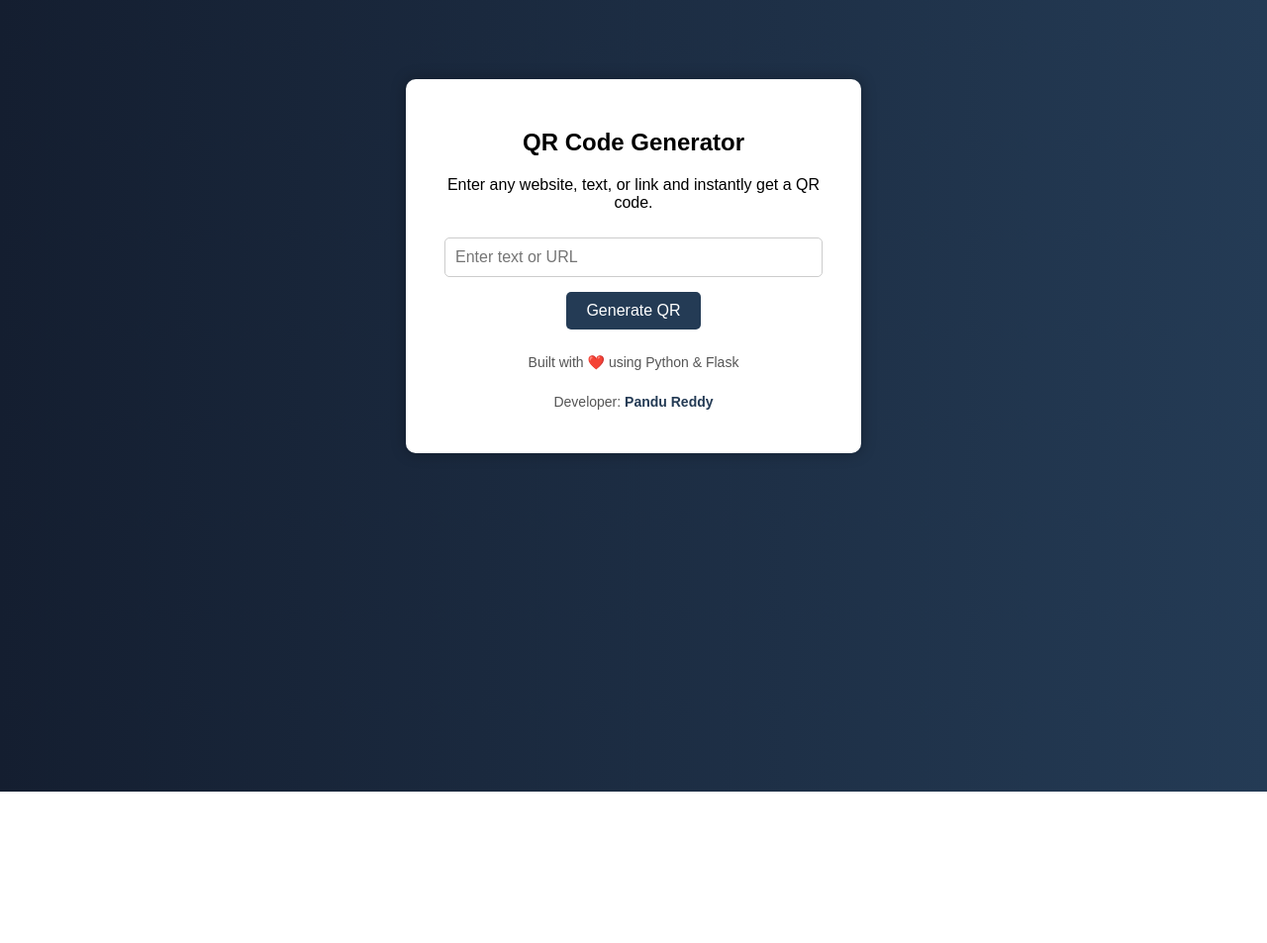
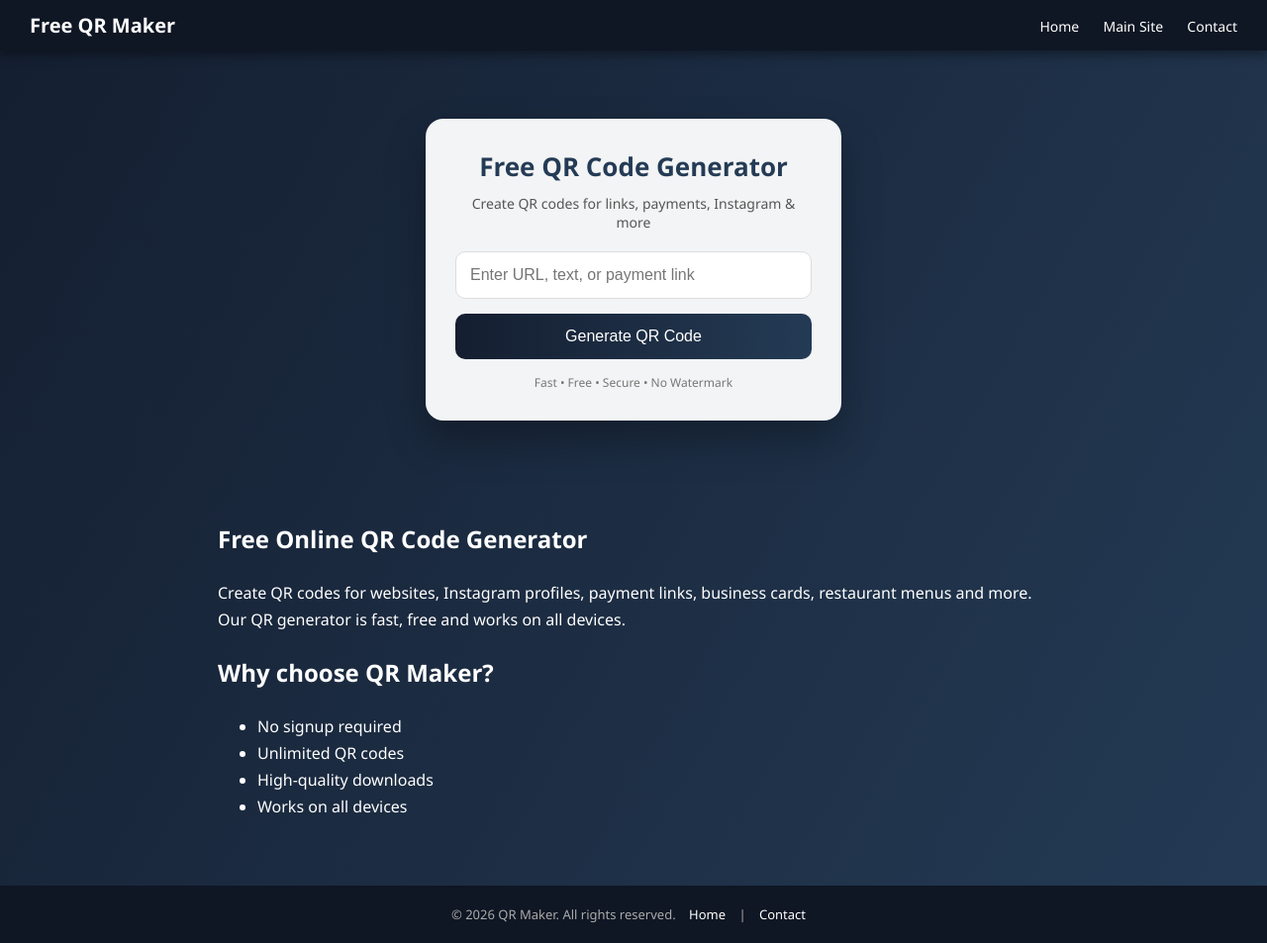
Before and after one commit to PanduReddyMannuru/qr_generator, a Flask app: page / in a window 1280 px wide. Shown: the whole page at 99% size. Before the commit the page ends 800 px from the top, so only its background shows below. Run offline with Flask 3, Linux system fonts and the light colour scheme.

Commit message:
ui updated

```diff
--- a/templates/index.html
+++ b/templates/index.html
@@ -1,114 +1,191 @@
 <!DOCTYPE html>
-<html>
+<html lang="en">
 <head>
-    <title>QR Code Generator</title>
+<meta charset="UTF-8">
+<title>Free QR Code Generator – Create QR Codes Online Instantly</title>
+
+<meta name="description" content="Generate free QR codes for websites, payments, Instagram, menus, WhatsApp and more. Create high quality QR codes online instantly with our free QR generator.">
+
+<meta name="viewport" content="width=device-width, initial-scale=1.0">
+
+<script async src="https://pagead2.googlesyndication.com/pagead/js/adsbygoogle.js?client=ca-pub-3321138921293643"
+crossorigin="anonymous"></script>
 
 <style>
-        body {
-            background: linear-gradient(to right, #141E30, #243B55);
-            font-family: Arial, sans-serif;
-            color: white;
-            text-align: center;
+*{box-sizing:border-box}
+
+body{
+margin:0;
+font-family:'Segoe UI',Arial,sans-serif;
+background:linear-gradient(120deg,#141E30,#243B55);
+min-height:100vh;
+color:white
 }
 
-        .container {
-            margin-top: 80px;
-            background: white;
-            color: black;
-            width: 400px;
-            padding: 30px;
-            border-radius: 10px;
-            margin-left: auto;
-            margin-right: auto;
-            box-shadow: 0px 0px 15px rgba(0,0,0,0.3);
+/* NAVBAR */
+.navbar{
+position:fixed;
+top:0;
+width:100%;
+background:#0f1624;
+display:flex;
+justify-content:space-between;
+align-items:center;
+padding:12px 30px;
+z-index:1000;
+box-shadow:0 4px 10px rgba(0,0,0,0.4)
 }
 
-        input {
-            width: 90%;
-            padding: 10px;
-            font-size: 16px;
-            margin-top: 10px;
-            border-radius: 5px;
-            border: 1px solid #ccc;
+.logo{
+font-size:20px;
+font-weight:600;
+color:#fff
 }
 
-        button {
-            margin-top: 15px;
-            padding: 10px 20px;
-            background: #243B55;
-            color: white;
-            border: none;
-            border-radius: 5px;
-            font-size: 16px;
-            cursor: pointer;
+.nav-links a{
+margin-left:20px;
+color:#fff;
+text-decoration:none;
+font-size:14px
 }
 
-        button:hover {
-            background: #141E30;
+.nav-links a:hover{color:#00c6ff}
+
+/* MAIN CARD */
+.glass{
+background:rgba(255,255,255,0.95);
+border-radius:18px;
+padding:30px;
+max-width:420px;
+width:90%;
+margin:120px auto 40px;
+box-shadow:0 20px 40px rgba(0,0,0,0.3);
+text-align:center;
+color:black
 }
 
-        img {
-            margin-top: 20px;
-            width: 200px;
+h1{margin:0;font-size:26px;color:#243B55}
+.tagline{margin:10px 0 20px;color:#555;font-size:14px}
+
+input{
+width:100%;
+padding:14px;
+border-radius:10px;
+border:1px solid #ddd;
+font-size:16px
 }
 
-        a {
-            display: inline-block;
-            margin-top: 10px;
-            text-decoration: none;
-            color: #243B55;
-            font-weight: bold;
+button{
+width:100%;
+padding:14px;
+margin-top:15px;
+background:linear-gradient(to right,#141E30,#243B55);
+border:none;
+color:white;
+border-radius:10px;
+font-size:16px;
+cursor:pointer
 }
 
-        .footer {
-            margin-top: 25px;
-            font-size: 14px;
-            color: #555;
+button:hover{opacity:.9}
+
+img{margin-top:20px;width:200px}
+
+.download-btn{
+display:inline-block;
+margin-top:15px;
+padding:12px 25px;
+background:linear-gradient(to right,#243B55,#141E30);
+color:white;
+border-radius:8px;
+text-decoration:none
 }
 
-        .footer a {
-            color: #243B55;
-            text-decoration: none;
-            font-weight: bold;
+.trust{margin-top:15px;font-size:12px;color:#777}
+
+/* SEO */
+.seo{
+max-width:900px;
+margin:50px auto 20px;
+padding:30px;
+line-height:1.7
 }
 
-        .footer a:hover {
-            text-decoration: underline;
+/* FOOTER */
+.footer{
+width:100%;
+padding:20px;
+background:#0f1624;
+text-align:center;
+font-size:13px;
+color:#aaa
 }
 
+.footer a{
+color:#fff;
+text-decoration:none;
+margin:0 10px
+}
+
+.footer a:hover{text-decoration:underline}
 </style>
-    <script async src="https://pagead2.googlesyndication.com/pagead/js/adsbygoogle.js?client=ca-pub-3321138921293643"
-     crossorigin="anonymous"></script>
 </head>
 
 <body>
 
-    <div class="container">
-        <h2>QR Code Generator</h2>
-        <p>Enter any website, text, or link and instantly get a QR code.</p>
+<!-- NAVBAR -->
+<div class="navbar">
+  <div class="logo">Free QR Maker</div>
+  <div class="nav-links">
+    <a href="https://qrgenerator.pandureddy.me">Home</a>
+    <a href="https://pandureddy.me">Main Site</a>
+    <a href="https://pandureddy.me">Contact</a>
+  </div>
+</div>
+
+<!-- MAIN -->
+<div class="glass">
+<h1>Free QR Code Generator</h1>
+<div class="tagline">Create QR codes for links, payments, Instagram & more</div>
 
 <form method="POST">
-            <input type="text" name="data" placeholder="Enter text or URL" required>
-            <br>
-            <button type="submit">Generate QR</button>
+<input type="text" name="data" placeholder="Enter URL, text, or payment link" required>
+<button type="submit">Generate QR Code</button>
 </form>
 
 {% if qr_img %}
 <img src="{{ qr_img }}">
 <br>
-            <a href="{{ qr_img }}" download>Download QR Code</a>
+<a href="{{ qr_img }}" download class="download-btn">Download QR Code</a>
 {% endif %}
 
-        <div class="footer">
-             <p>Built with ❤️ using Python & Flask</p>
-             <p>
-                 Developer:
-                <a href="https://github.com/PanduReddyMannuru" target="_blank">
-                Pandu Reddy
-             </a>
-        </p>
+<div class="trust">
+Fast • Free • Secure • No Watermark
+</div>
 </div>
 
+<!-- SEO -->
+<div class="seo">
+<h2>Free Online QR Code Generator</h2>
+<p>
+Create QR codes for websites, Instagram profiles, payment links, business cards, restaurant menus and more.
+Our QR generator is fast, free and works on all devices.
+</p>
+
+<h2>Why choose QR Maker?</h2>
+<ul>
+<li>No signup required</li>
+<li>Unlimited QR codes</li>
+<li>High-quality downloads</li>
+<li>Works on all devices</li>
+</ul>
+</div>
+
+<!-- FOOTER -->
+<div class="footer">
+© 2026 QR Maker. All rights reserved.
+<a href="https://qrgenerator.pandureddy.me">Home</a> |
+<a href="https://pandureddy.me">Contact</a>
 </div>
 
 </body>
```
Lines whose indentation alone changed are shown as unchanged.
